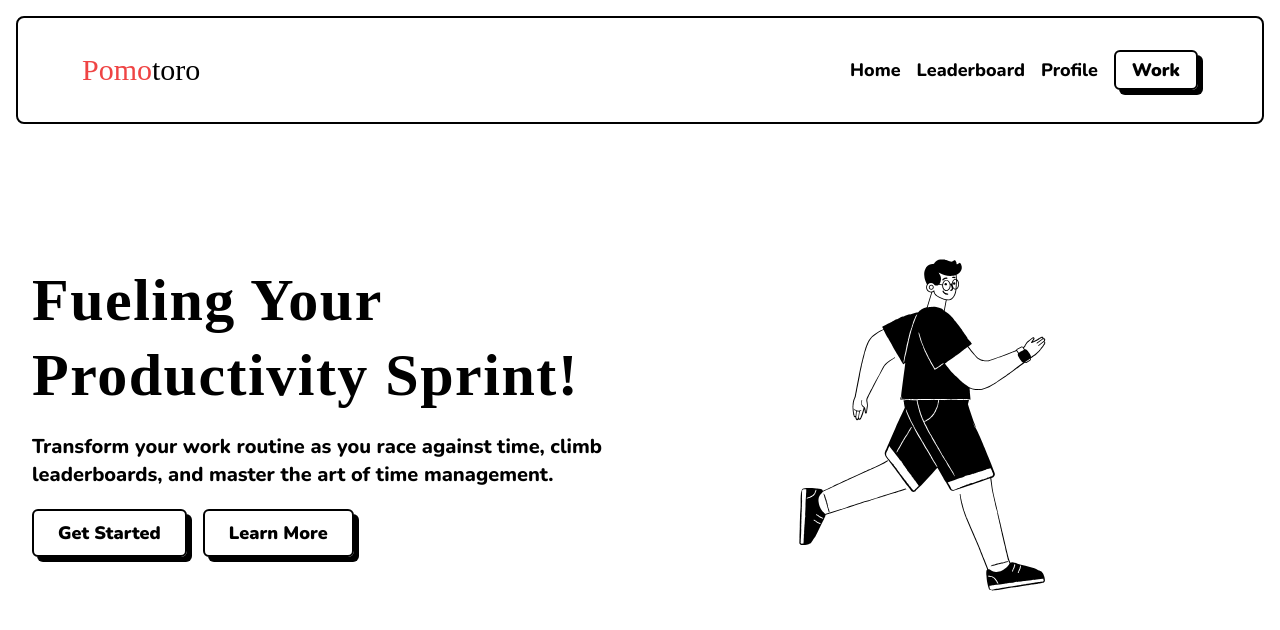
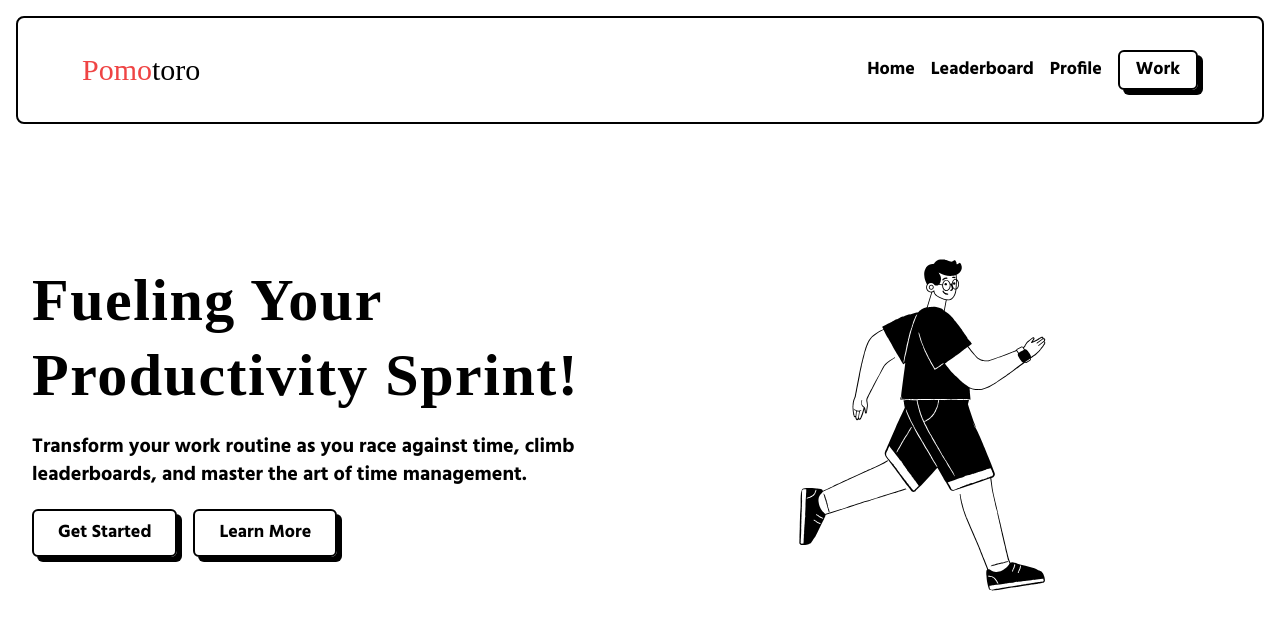
Before and after one commit to chenpaulkevin/pomotodo, a Next.js app: page / in a window 1280 px wide. Shown: the top 630 px of the page. Built offline with nearby package versions, Linux system fonts and the light colour scheme; a web font is replaced by a local one.

Commit message:
Change default and display font

```diff
--- a/src/app/layout.tsx
+++ b/src/app/layout.tsx
@@ -1,15 +1,15 @@
 import "./globals.css";
 import type { Metadata } from "next";
-import { Nunito } from "next/font/google";
+import { Hind } from "next/font/google";
 import { Analytics } from "@vercel/analytics/react";
 
 //Components:
 import Navbar from "./components/navbar";
 
 //Default Font:
-const poppins = Nunito({
+const hind = Hind({
   subsets: ["latin"],
-  weight: ["200", "300", "400", "500", "600", "700", "800", "900"],
+  weight: ["300", "400", "500", "600", "700"],
 });
 
 export const metadata: Metadata = {
@@ -24,7 +24,7 @@ export default function RootLayout({
 }) {
   return (
     <html lang="en">
-      <body className={`${poppins.className}`}>
+      <body className={`${hind.className}`}>
         <div className="container p-4 mx-auto">
           <Navbar />
           {children}
```
